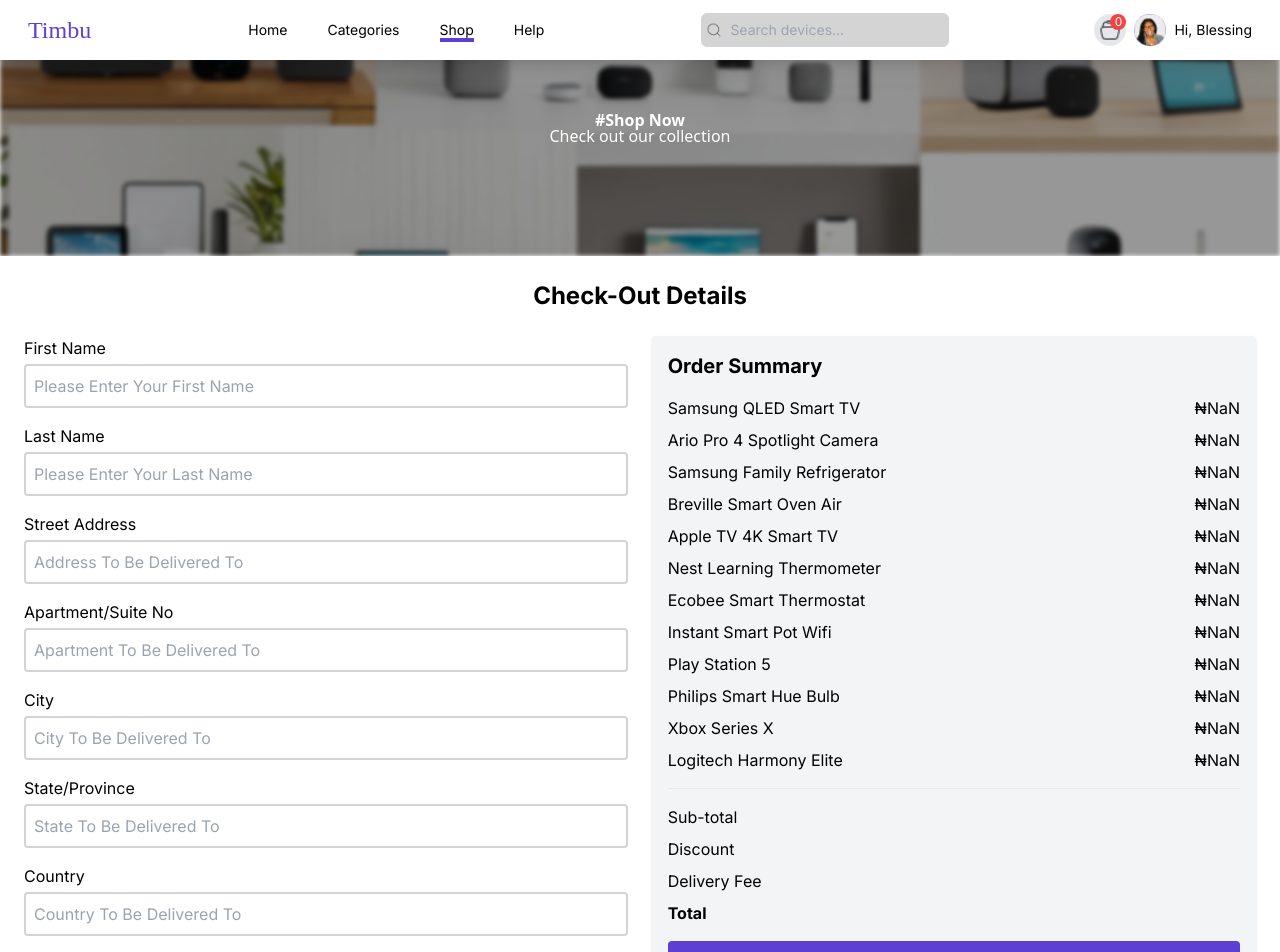
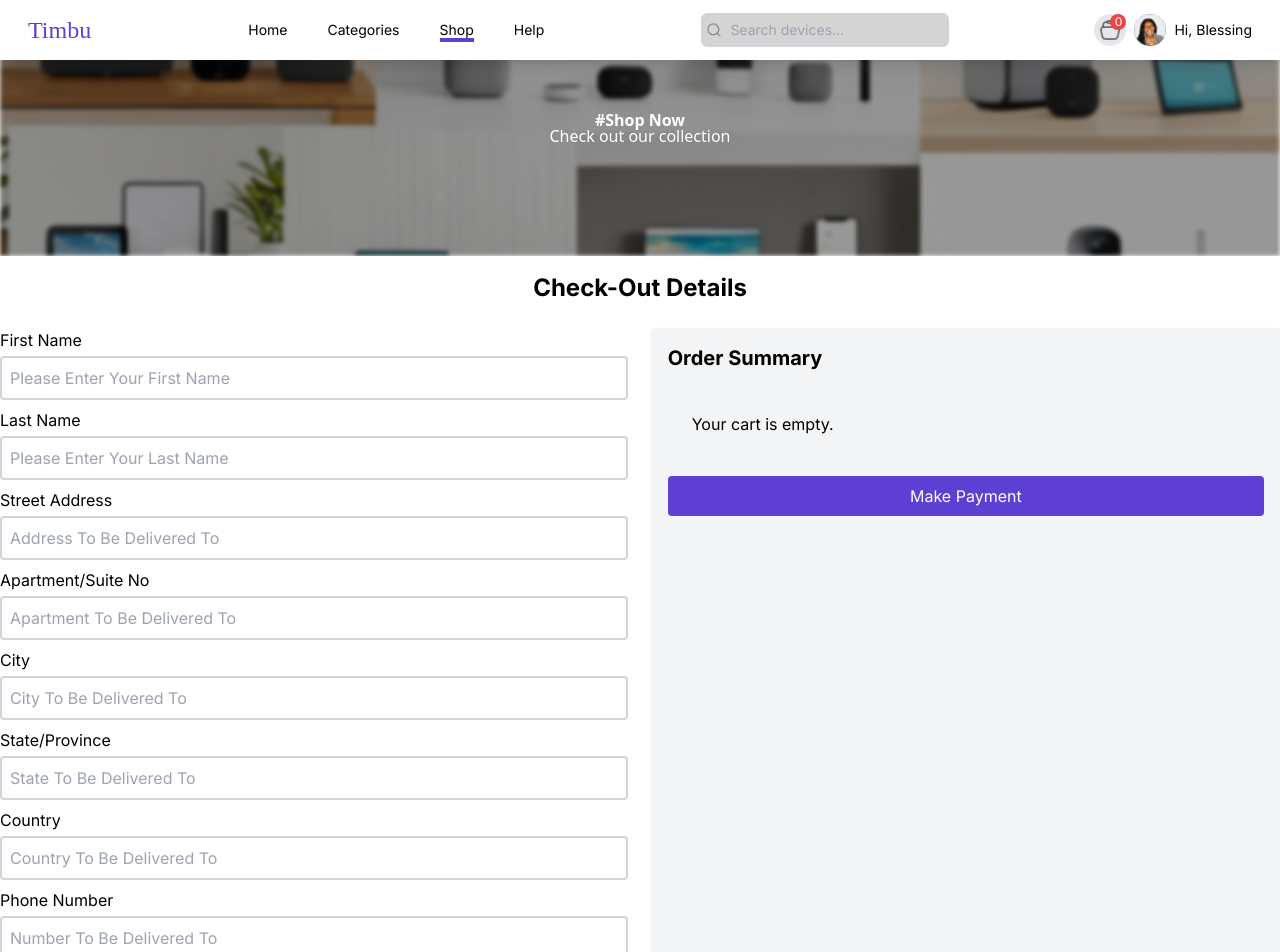
Before and after one commit to Glorypaul-pixel/Timbu-Shopping-App, a React (Vite) app: page /checkout in a window 1280 px wide. Shown: the top 952 px of the page. Built offline with nearby package versions, Linux system fonts and the light colour scheme; a web font is replaced by a local one.

Commit message:
omo, i have done it, finally

```diff
--- a/src/App.jsx
+++ b/src/App.jsx
@@ -9,6 +9,7 @@
 import CartPage from "./component/cart";
 import CartItem from "./component/cartItem";
 import Checkout from "./component/checkout";
+import ProductCard from "./component/productCard";
 
 function App() {
   return (
@@ -18,6 +19,7 @@
       <Routes>
         <Route path="/" element={<Product />} />
         <Route path="/product/:slug" element={<ProductDetail />} />
+        <Route path="/productCard" element={<ProductCard />} />
         <Route path="/payment" element={<Payment />} />
         <Route path="/cart" element={<CartPage />} />
         <Route path="/checkout" element={<Checkout />} />
--- a/src/component/checkout.jsx
+++ b/src/component/checkout.jsx
@@ -2,6 +2,9 @@
 // import { useCart } from "./context";
 import { Link } from "react-router-dom";
 import { products } from "./productList";
+import { useSelector, useDispatch } from "react-redux";
+import { changeQuantity, removeFromCart } from "../stores/card";
+// import { products } from "./productList";
 
 const Checkout = () => {
   const [formData, setFormData] = useState({
@@ -15,10 +18,43 @@
     phoneNumber: "",
     emailAddress: "",
   });
+  // const carts = useSelector((store) => store.cart.items);
+  // const dispatch = useDispatch();
+
+  // const updateQuantity = (productId, quantity) => {
+  //   dispatch(changeQuantity({ productId, quantity: Number(quantity) }));
+  // };
+
+  // const removeFromCartHandler = (productId) => {
+  //   dispatch(removeFromCart(productId));
+  // };
+
+  // const getTotalPrice = () => {
+  //   return carts.reduce((total, item) => {
+  //     const product = products.find((product) => product.id === item.productId);
+  //     return total + (product ? product.price * item.quantity : 0);
+  //   }, 0);
+  // };
 
   // const { getTotalPrice } = useCart();
   // const history = useHistory(); // Get history from react-router-dom
+  const carts = useSelector((store) => store.cart.items);
+  const dispatch = useDispatch();
 
+  const updateQuantity = (productId, quantity) => {
+    dispatch(changeQuantity({ productId, quantity: Number(quantity) }));
+  };
+
+  const removeFromCartHandler = (productId) => {
+    dispatch(removeFromCart(productId));
+  };
+
+  const getTotalPrice = () => {
+    return carts.reduce((total, item) => {
+      const product = products.find((product) => product.id === item.productId);
+      return total + (product ? product.price * item.quantity : 0);
+    }, 0);
+  };
   const handleChange = (e) => {
     const { name, value } = e.target;
     setFormData((prevFormData) => ({
@@ -38,13 +74,13 @@
   // const total = subTotal - discount + deliveryFee;
 
   return (
-    <div className="container mx-auto p-6 font-inter">
+    <div className="container mx-auto pt-4 font-inter">
       <h1 className="text-2xl font-semibold mb-6 text-center">
         Check-Out Details
       </h1>
       <div className="flex flex-col md:flex-row gap-6">
         <div className="w-full md:w-1/2">
-          <form onSubmit={handleSubmit} className="space-y-4">
+          <form onSubmit={handleSubmit} className="space-y-2">
             <div className="flex flex-col">
               <label className="mb-1">First Name</label>
               <input
@@ -164,31 +200,71 @@
         </div>
         <div className="w-full md:w-1/2 bg-gray-100 p-4 rounded shadow">
           <h3 className="text-xl font-bold mb-4">Order Summary</h3>
-          <div className="space-y-2">
-            {products.map((item) => (
-              <div key={item.id} className="flex justify-between">
-                <span>{item.name}</span>
-                <span>₦{item.price * item.quantity}</span>
+          <div className="p-6">
+            {carts.length === 0 ? (
+              <p>Your cart is empty.</p>
+            ) : (
+              <div className="space-y-4">
+                {carts.map((item, index) => {
+                  const product = products.find(
+                    (product) => product.id === item.productId
+                  );
+                  if (!product) return null;
+
+                  return (
+                    <div
+                      key={index}
+                      className="border-b p-4"
+                    >
+                      <div className="flex items-center">
+                        <img
+                          src={product.image}
+                          alt={product.name}
+                          className="w-40 h-40 object-cover pb-2"
+                        />
+                        <div className="ml-4">
+                          <h2 className="text-lg font-medium">
+                            {product.name}
+                          </h2>
+                          <p>₦{product.price}</p>
+                        </div>
+                      </div>
+                      <div className="flex items-center">
+                        <button
+                          onClick={() =>
+                            updateQuantity(product.id, item.quantity + 1)
+                          }
+                          className="bg-green-500 text-white px-3 py-1 rounded"
+                        >
+                          Add
+                        </button>
+                        <input
+                          type="number"
+                          value={item.quantity}
+                          min="1"
+                          onChange={(e) =>
+                            updateQuantity(product.id, e.target.value)
+                          }
+                          className="w-16 p-1 border rounded mx-4"
+                        />
+                        <button
+                          onClick={() => removeFromCartHandler(product.id)}
+                          className="bg-red-500 text-white px-3 py-1 rounded"
+                        >
+                          Remove
+                        </button>
+                      </div>
+                    </div>
+                  );
+                })}
+                <div className="flex justify-between items-center mt-6">
+                  <h2 className="text-xl font-bold">
+                    Total: ₦{getTotalPrice()}
+                  </h2>
+
+                </div>
               </div>
-            ))}
-          </div>
-          <div className="border-t mt-4 pt-4 space-y-2">
-            <div className="flex justify-between">
-              <span>Sub-total</span>
-              {/* <span>₦{subTotal}</span> */}
-            </div>
-            <div className="flex justify-between">
-              <span>Discount</span>
-              {/* <span>-₦{discount}</span> */}
-            </div>
-            <div className="flex justify-between">
-              <span>Delivery Fee</span>
-              {/* <span>₦{deliveryFee}</span> */}
-            </div>
-            <div className="flex justify-between font-bold">
-              <span>Total</span>
-              {/* <span>₦{total}</span> */}
-            </div>
+            )}
           </div>
           <Link
             to="/payment"
--- a/src/component/productCard.jsx
+++ b/src/component/productCard.jsx
@@ -1,4 +1,4 @@
-import { Link, useNavigate } from "react-router-dom";
+import { useNavigate } from "react-router-dom";
 import PropTypes from "prop-types";
 import Cart from "./image/cart-plus.png";
 import Star from "./image/Star.png";
@@ -8,7 +8,7 @@
 const ProductCard = (props) => {
   const carts = useSelector((store) => store.cart.items);
   console.log(carts);
-  const { id, name, price, image, description, slug } = props.data;
+  const { id, name, price, image, description} = props.data;
   const dispatch = useDispatch();
   const navigate = useNavigate();
   const handleAddToCart = () => {
@@ -23,10 +23,10 @@
   return (
     <div>
       <div key={id} className="product-item bg-white rounded-md p-4 shadow-md">
-        <Link to={slug} className="block">
+        {/* <Link to={`/product/${slug}`} className="block"> */}
           <img src={image} alt="" className="w-full h-auto max-w-full" />
           <h4 className="mt-2 font-bold">{name}</h4>
-        </Link>
+        {/* </Link> */}
         <span className=" text-xs text-gray-600 font-semibold flex justify-between items-center">
           <img src={Star} alt="" className="w-20" />
           (1,200 reviews)
--- a/src/component/productDetail.jsx
+++ b/src/component/productDetail.jsx
@@ -10,7 +10,7 @@
   const [quantity, setQuantity] = useState(1);
   const dispatch = useDispatch();
   useEffect(() => {
-    const findDetail = products.filter((product) => product.id === slug);
+    const findDetail = products.filter(product => product.slug === `/productDetail/${slug}`);
     if (findDetail.length > 0) {
       setDetail(findDetail[0]);
     } else {
--- a/src/stores/card.js
+++ b/src/stores/card.js
@@ -1,16 +1,16 @@
-// src/stores/card.js
-
-import { createSlice } from '@reduxjs/toolkit';
+import { createSlice } from "@reduxjs/toolkit";
 
 const cartSlice = createSlice({
-  name: 'cart',
+  name: "cart",
   initialState: {
-    items: [], // Array of { productId, quantity }
+    items: [],
   },
   reducers: {
     addToCart: (state, action) => {
       const { productId, quantity } = action.payload;
-      const existingItem = state.items.find((item) => item.productId === productId);
+      const existingItem = state.items.find(
+        (item) => item.productId === productId
+      );
       if (existingItem) {
         existingItem.quantity += quantity;
       } else {
--- a/src/stores/index.js
+++ b/src/stores/index.js
@@ -4,6 +4,5 @@
 export const store = configureStore({
   reducer: {
     cart: cartReducer,
-    // user:...
   },
 });
--- a/src/stores/store.js
+++ b/src/stores/store.js
@@ -1,5 +1,3 @@
-// src/stores/store.js
-
 import { configureStore } from '@reduxjs/toolkit';
 import cartReducer from './card';
 
```
Also changed, not shown: src/component/context.jsx (+1 -8 lines).
